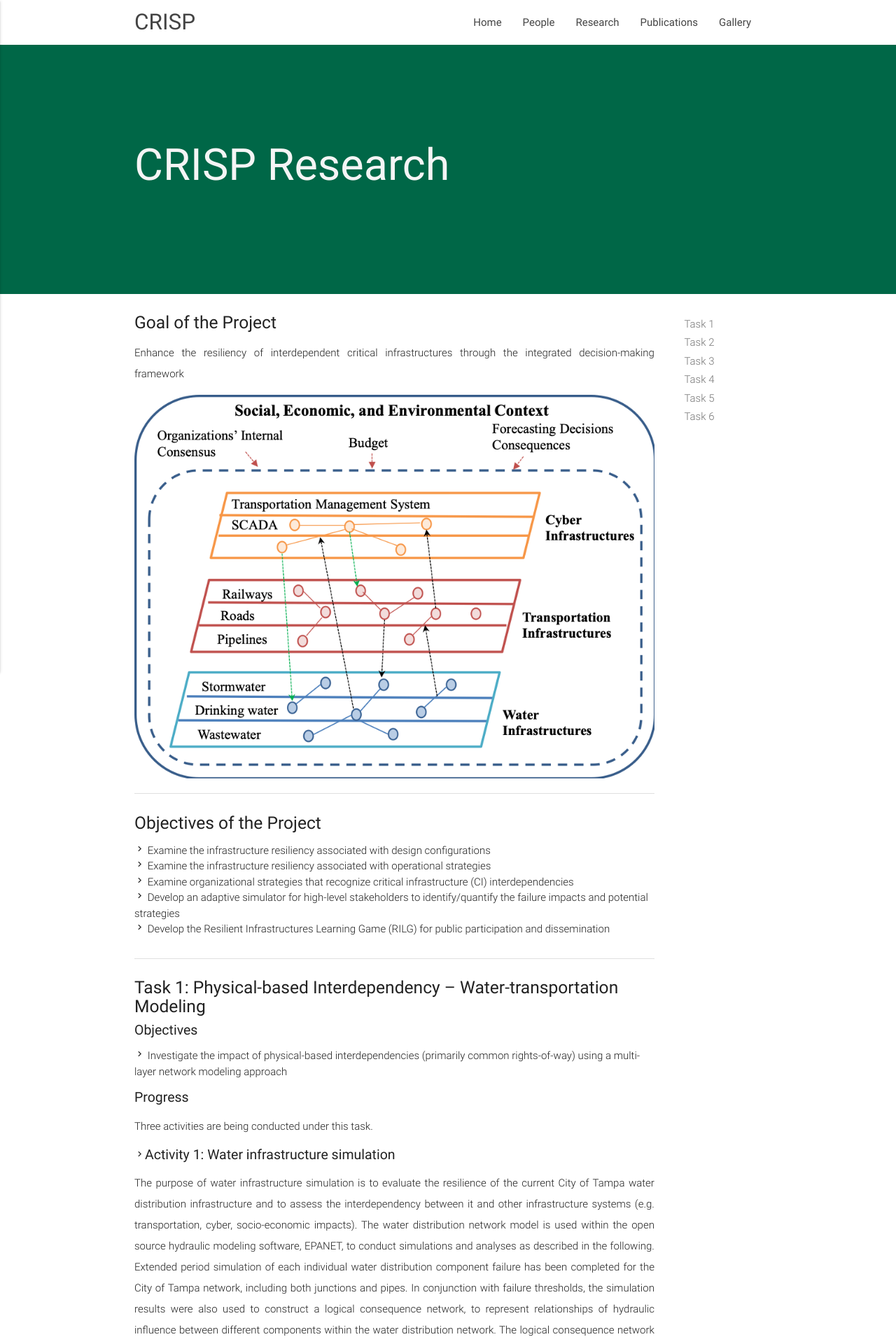
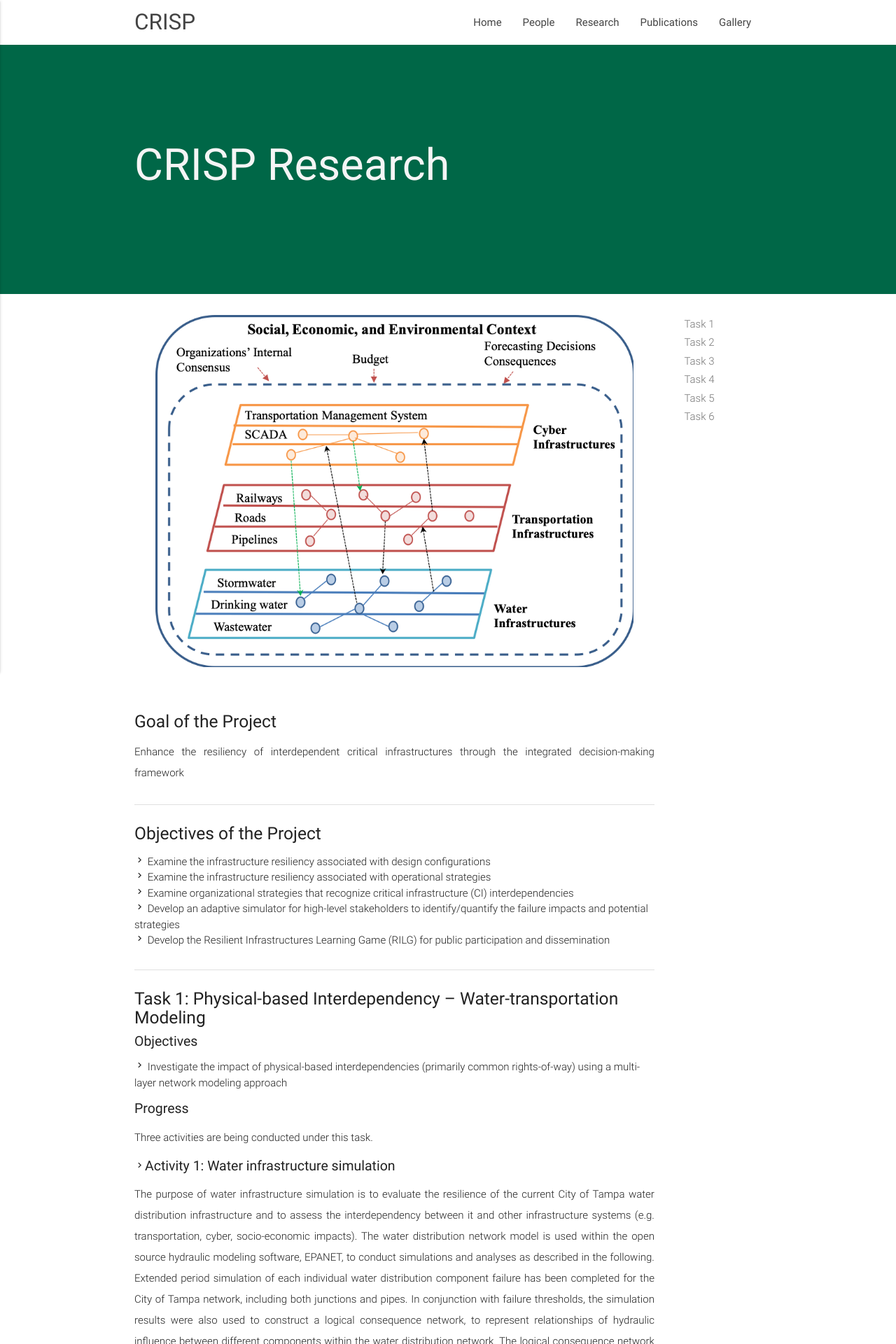
Before and after one commit to anwesht/crisp-web, a Jekyll site: the page built from research.html, in a window 1280 px wide. Shown: the top 1920 px of the page at 70% size. Built offline with Jekyll 4.4.1, drawn with Linux system fonts in a browser that asks for light colours; nearby versions of some CDN libraries.

Commit message:
Moved image on top of research page.

```diff
--- a/research.html
+++ b/research.html
@@ -6,6 +6,10 @@ title: CRISP Research
 <div class="container">
     <div class="row">
         <div class="col s12 m9 l10">
+            <div>
+                <img class="responsive-img" style="padding: 30px 30px 30px" src="{{site.diagrams}}/project-goal.png">
+            </div>
+
             <div id="goal" class="section scrollspy">
                 <h5 class="section-title wow fadeInRight" data-wow-duration="1000ms" data-wow-delay="100ms">
                     Goal of the Project
@@ -15,8 +19,6 @@ title: CRISP Research
                     Enhance the resiliency of interdependent critical infrastructures through the integrated
                     decision-making framework
                 </p>
-
-                <img class="responsive-img" src="{{site.diagrams}}/project-goal.png">
             </div>
 
             <div class="divider"></div>
```
